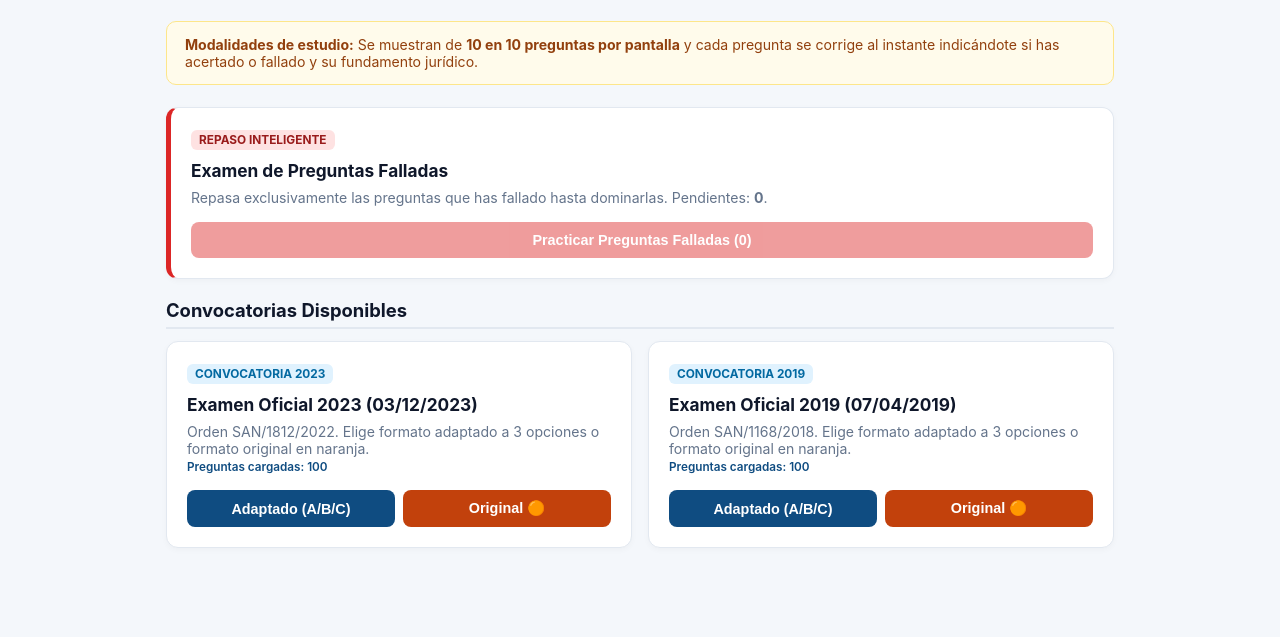
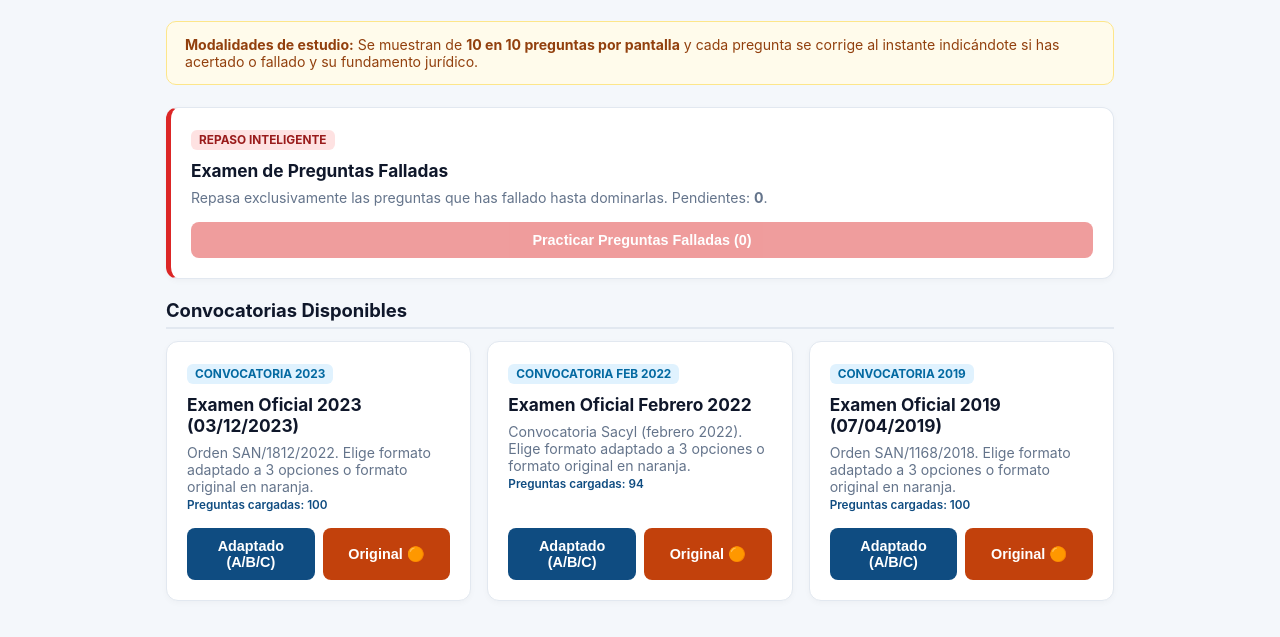
Before and after one commit to aveferla/auxopos, a plain HTML site: page index.html in a window 1280 px wide. Shown: the part 85-722 px from the top of the page. Drawn offline with Linux system fonts and the light colour scheme.

Commit message:
Update index.html

```diff
--- a/index.html
+++ b/index.html
@@ -152,6 +152,19 @@
         </div>
       </div>
 
+      <!-- 2022_feb -->
+      <div class="mode-card">
+        <div>
+          <span class="mode-tag tag-conv">Convocatoria Feb 2022</span>
+          <h3>Examen Oficial Febrero 2022</h3>
+          <p id="count-2022_feb">Convocatoria Sacyl (febrero 2022). Elige formato adaptado a 3 opciones o formato original en naranja.</p>
+        </div>
+        <div class="btn-group-dual">
+          <button class="btn-primary" onclick="startExam('2022_feb', 'adapted')">Adaptado (A/B/C)</button>
+          <button class="btn-primary btn-orig" onclick="startExam('2022_feb', 'original')">Original 🟠</button>
+        </div>
+      </div>
+
       <!-- 2019 -->
       <div class="mode-card">
         <div>
@@ -301,6 +314,7 @@
 
     const examInfo = {
       "2023": "Orden SAN/1812/2022. Elige formato adaptado a 3 opciones o formato original en naranja.",
+      "2022_feb": "Convocatoria Sacyl (febrero 2022). Elige formato adaptado a 3 opciones o formato original en naranja.",
       "2019": "Orden SAN/1168/2018. Elige formato adaptado a 3 opciones o formato original en naranja."
     };
 
@@ -441,8 +455,8 @@
 
       let figuraHtml = "";
       const textoBusqueda = `${q.textAdap || ""} ${q.textOrig || ""}`.toUpperCase();
-      for (let i = 1; i <= 9; i++) {
-        if (textoBusqueda.includes(`FIGURA ${i}`)) {
+      for (let i = 1; i <= 19; i++) {
+        if (textoBusqueda.includes(`FIGURA ${i}`) || textoBusqueda.includes(`FIG. ${i}`)) {
           figuraHtml += `
             <div class="figura-box">
               <img src="img/figura_${i}.jpg" alt="Figura ${i}" onerror="this.parentElement.style.display='none';" />
@@ -649,7 +663,10 @@
 
 <!-- EXÁMENES CARGADOS -->
 <script src="examenes/examen_2023.js"></script>
+<script src="examenes/examen_2022_feb.js"></script>
 <script src="examenes/examen_2019.js"></script>
+</body>
+</html>
 
 </body>
 </html>
```
